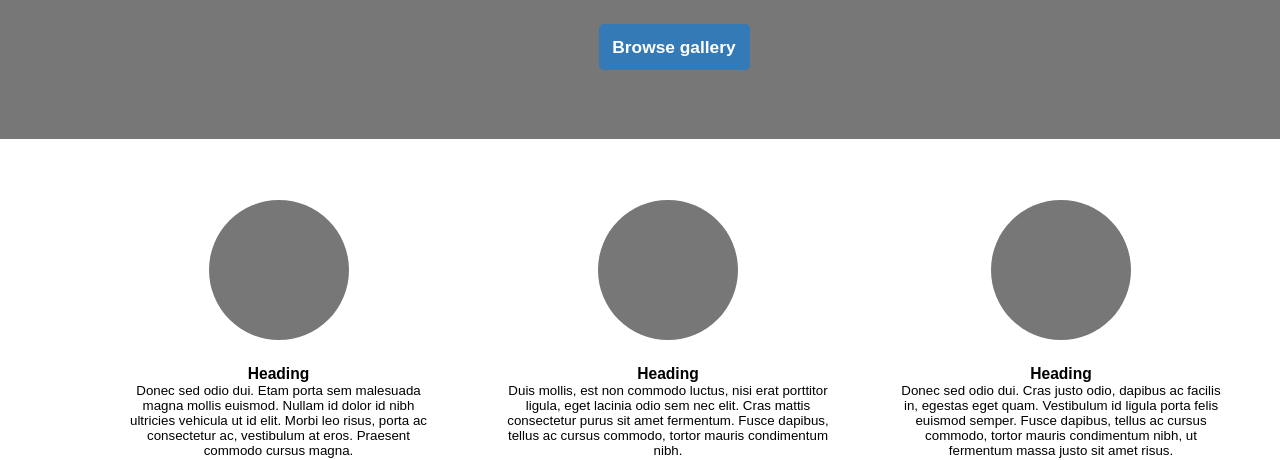
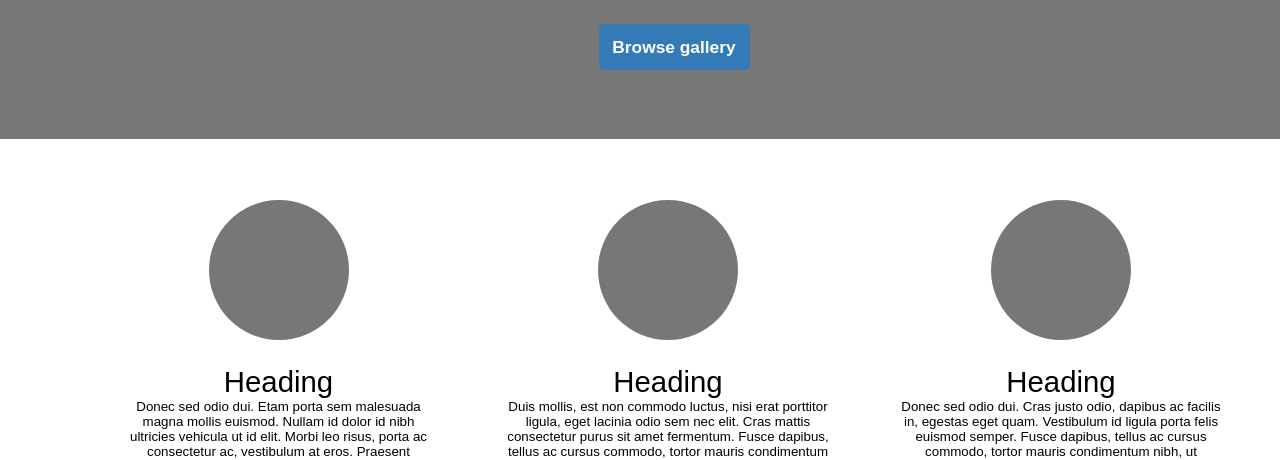
Before and after one commit to bogdanlotuk/Task5, a plain HTML site: page index.html in a window 1280 px wide. Shown: the part 361-821 px from the top of the page. Drawn offline with Linux system fonts and the light colour scheme.

Commit message:
Latest commit

```diff
--- a/style.css
+++ b/style.css
@@ -106,6 +106,11 @@ nav ul li a:hover {
 /*Three horizontal articles*/
 #articles {
 	width: 1110px;
+}
+
+#articles h3 {
+	font-size: 22pt;
+	font-weight: normal;
 }
 
 #circle {
```
